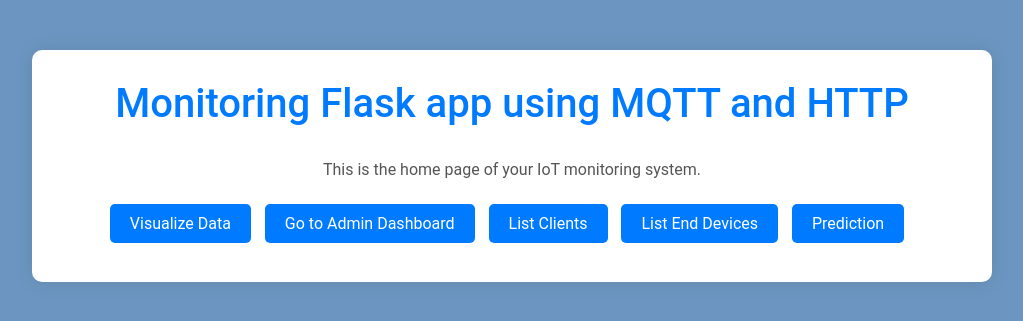
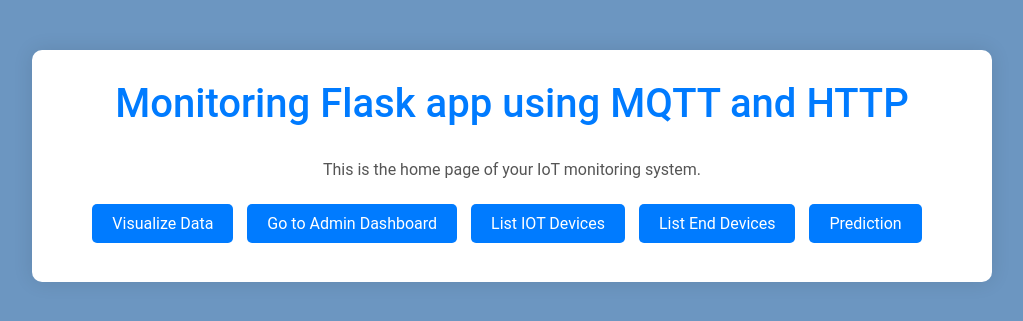
Before and after one commit to chamarb/monitoring-flask, a Flask app: page / in a window 1280 px wide. Shown: the top 321 px of the page, without its empty margins (128-1151 px from the left). Run offline with Flask 3, Linux system fonts and the light colour scheme; parts of the project's set-up code (start-up, migrations or seed data) failed here and were passed over; some libraries are stand-ins or nearby versions.

Commit message:
Initial commit

```diff
--- a/templates/index.html
+++ b/templates/index.html
@@ -68,7 +68,7 @@
             <ul>
                 <li><a href="{{ url_for('visualise') }}">Visualize Data</a></li>
                 <li><a href="{{ url_for('admin_dashboard') }}">Go to Admin Dashboard</a></li>
-                <li><a href="{{ url_for('list_clients') }}">List Clients</a></li>
+                <li><a href="{{ url_for('list_clients') }}">List IOT Devices</a></li>
                 <li><a href="{{ url_for('list_end_devices') }}">List End Devices</a></li>
                 <li><a href="{{ url_for('predict', city_name='YourCity') }}">Prediction</a></li>
             </ul>
```
